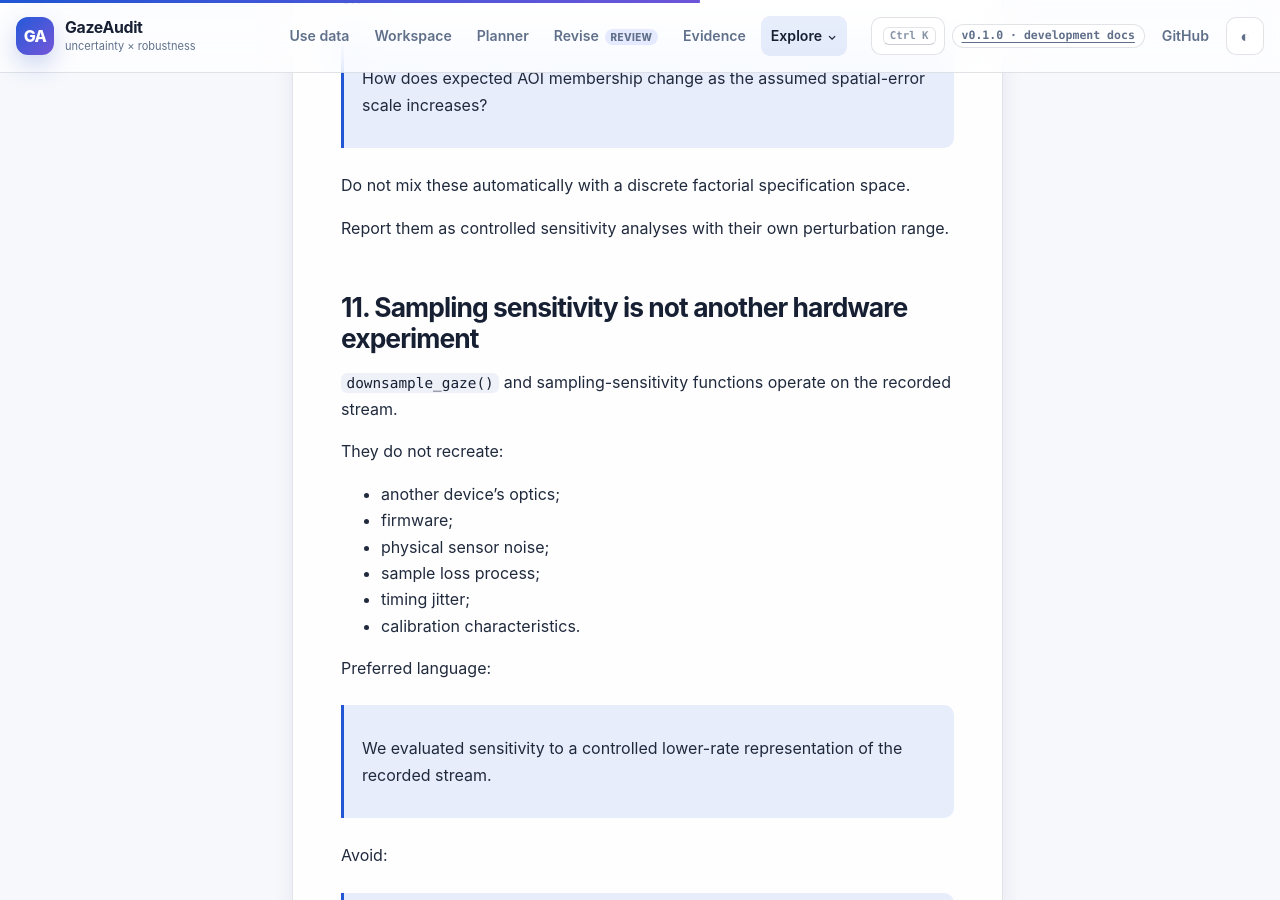
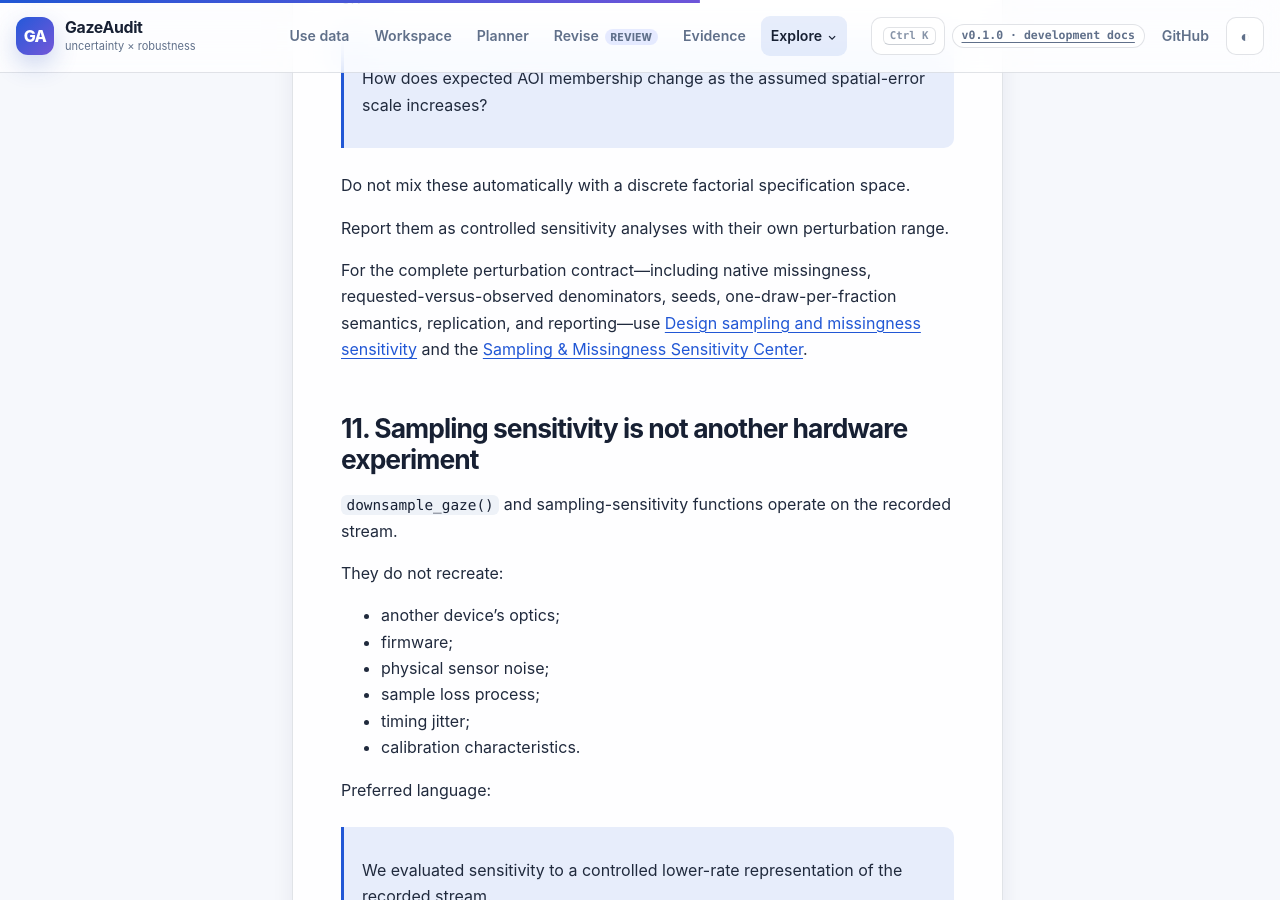
Before and after one commit to stefanosbalaskas/GazeAudit, a Jekyll site: the page built from docs/guides/robustness-diagnostics.md, in a window 1280 px wide and 900 px high, scrolled down 7479 px. Built offline with Jekyll 4.4.1, drawn with Linux system fonts in a browser that asks for light colours.

Commit message:
docs: connect diagnostics guide to sampling missingness center

```diff
--- a/docs/guides/robustness-diagnostics.md
+++ b/docs/guides/robustness-diagnostics.md
@@ -252,6 +252,8 @@ Do not mix these automatically with a discrete factorial specification space.
 
 Report them as controlled sensitivity analyses with their own perturbation range.
 
+For the complete perturbation contract—including native missingness, requested-versus-observed denominators, seeds, one-draw-per-fraction semantics, replication, and reporting—use [Design sampling and missingness sensitivity]({{ '/docs/guides/sampling-missingness-sensitivity/' | relative_url }}) and the [Sampling & Missingness Sensitivity Center]({{ '/docs/sampling-missingness/' | relative_url }}).
+
 ## 11. Sampling sensitivity is not another hardware experiment
 
 `downsample_gaze()` and sampling-sensitivity functions operate on the recorded stream.
```
